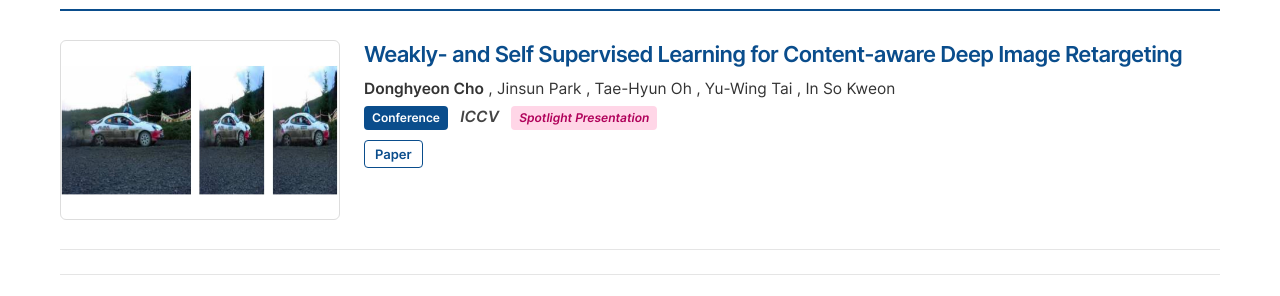
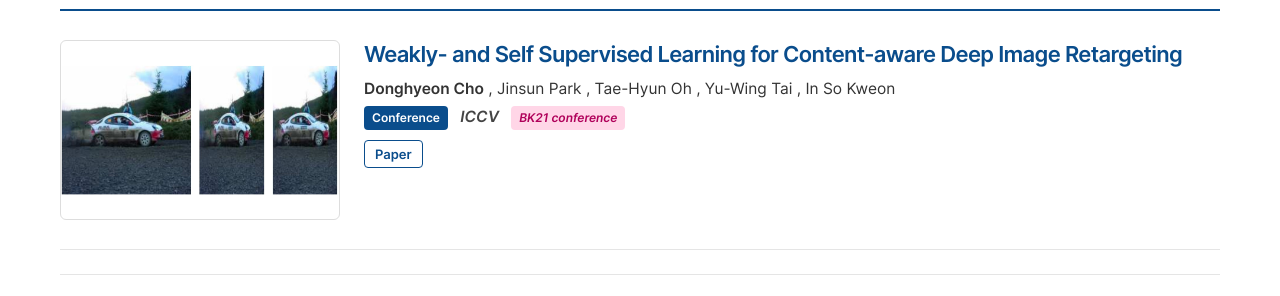
Before and after one commit to HYU-CV/website, a Jekyll site: the page built from _pages/publications.md, in a window 1280 px wide and 900 px high, scrolled down 12847 px. Shown: the part 150-446 px from the top of the window. Built offline with Jekyll 4.4.1, drawn with Linux system fonts in a browser that asks for light colours; nearby versions of some CDN libraries.

Commit message:
Update CVLab website

```diff
--- a/_data/publist.yml
+++ b/_data/publist.yml
@@ -760,7 +760,7 @@
   venue_full: "IEEE International Conference on Computer Vision"
   year: 2017
   type: "Conference"
-  note: "Spotlight Presentation"
+  note: "BK21 conference"
   image: "content_aware_retargeting.jpg"
   paper: "https://openaccess.thecvf.com/content_ICCV_2017/papers/Cho_Weakly-_and_Self-Supervised_ICCV_2017_paper.pdf"
   project:
```
